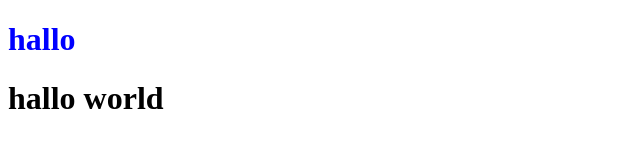
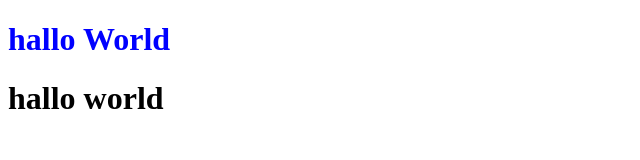
Before and after one commit to Husameldin-thb/JS-Github, a plain HTML site: page Index.html in a window 1280 px wide. Shown: the top 160 px of the page, without its empty margins (0-640 px from the left). Drawn offline with Linux system fonts and the light colour scheme.

Commit message:
Update Index

```diff
--- a/Index.html
+++ b/Index.html
@@ -6,7 +6,7 @@
     <title>Document</title>
 </head>
 <body>
-<h1>hallo</h1>
+<h1>hallo World</h1>
 
 <script src="main.js"></script>
 </body>
```
